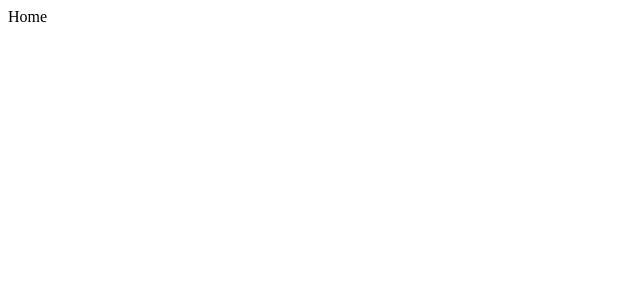
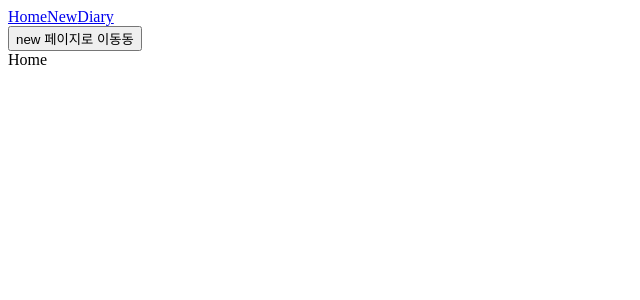
Before and after one commit to allkong/onebite-react, a React (Vite) app in the folder section12/: page / in a window 1280 px wide. Shown: the top 300 px of the page, without its empty margins (0-640 px from the left). Built offline with nearby package versions, Linux system fonts and the light colour scheme.

Commit message:
✅ Section 12.4: 페이지 라우팅 3. 페이지 이동

```diff
--- a/section12/src/App.jsx
+++ b/section12/src/App.jsx
@@ -1,4 +1,4 @@
-import { Route, Routes } from 'react-router-dom';
+import { Link, Route, Routes, useNavigate } from 'react-router-dom';
 import './App.css';
 import Home from './pages/Home';
 import New from './pages/New';
@@ -9,13 +9,27 @@
 // 2. '/new': 새로운 일기를 작성하는 New 페이지
 // 3. '/diary': 일기를 상세히 조회하는 Diary 페이지
 function App() {
+  const nav = useNavigate();
+
+  const onClickButton = () => {
+    nav('/new');
+  };
+
   return (
+    <>
+      <div>
+        <Link to='/'>Home</Link>
+        <Link to='/new'>New</Link>
+        <Link to='/diary'>Diary</Link>
+      </div>
+      <button onClick={onClickButton}>new 페이지로 이동동</button>
       <Routes>
         <Route path='/' element={<Home />} />
         <Route path='/new' element={<New />} />
         <Route path='/diary' element={<Diary />} />
         <Route path='*' element={<NotFound />} />
       </Routes>
+    </>
   );
 }
 
```
Lines whose indentation alone changed are shown as unchanged.
